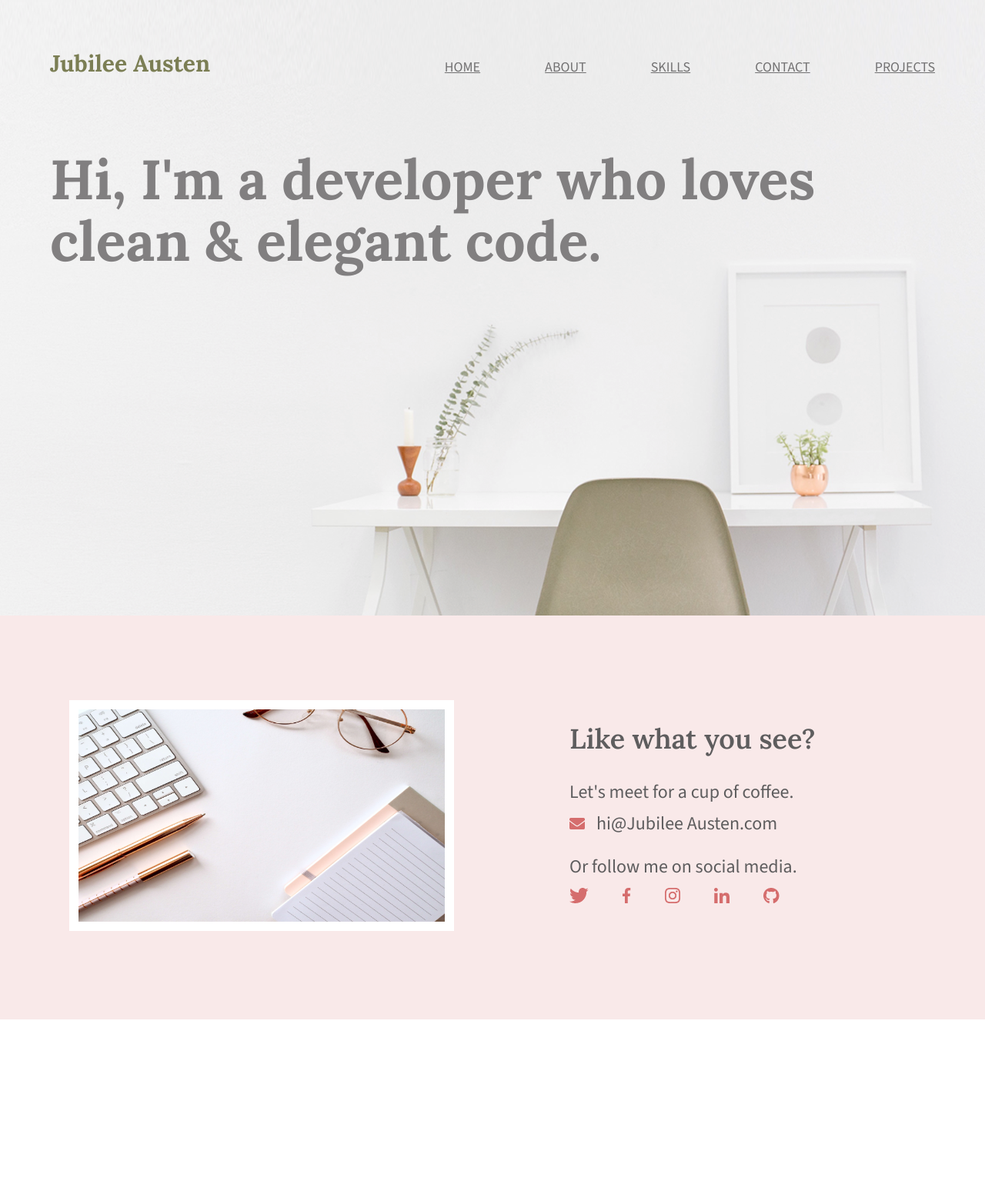
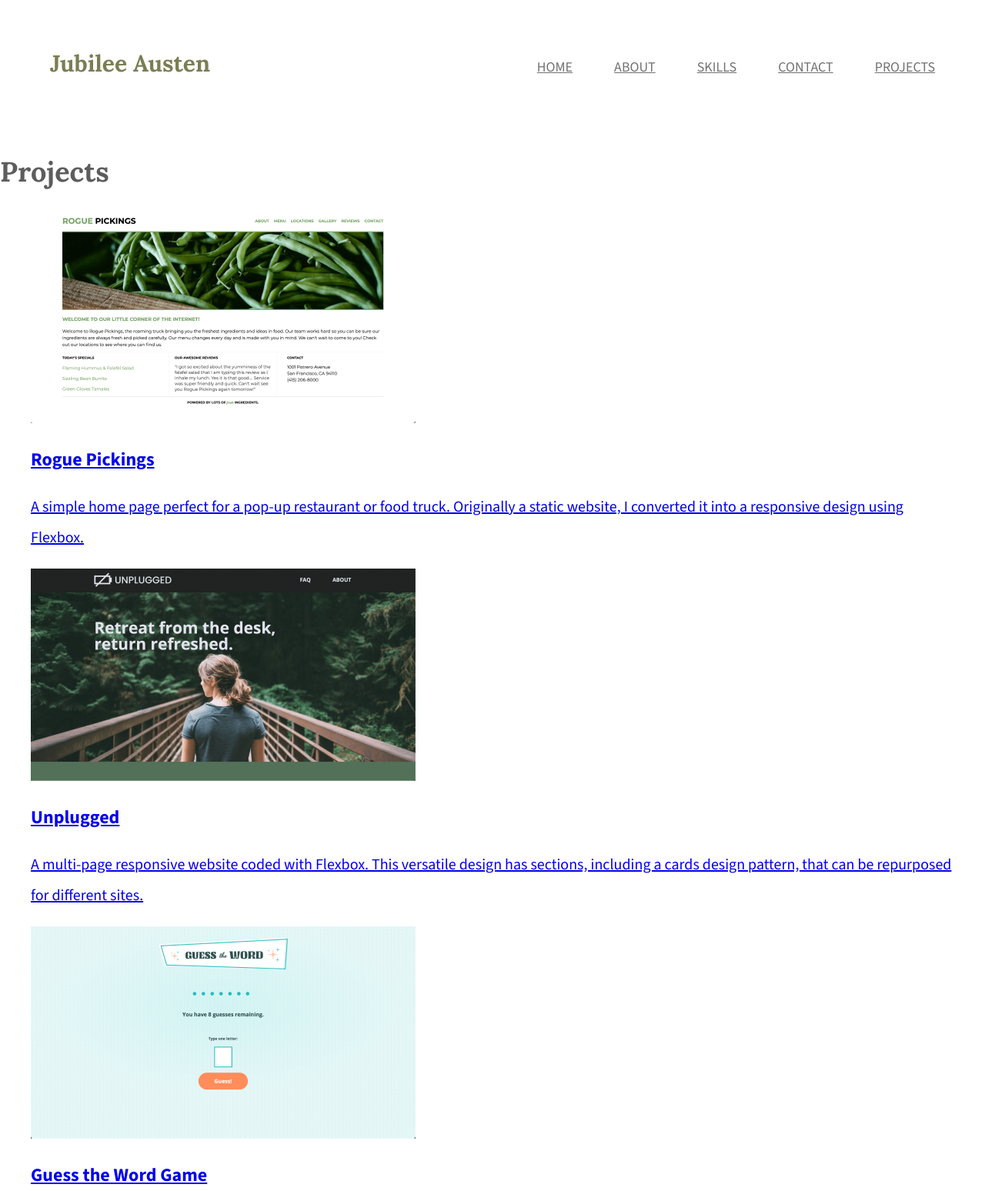
Before and after one commit to JanelleA/jubilee_austen, a plain HTML site: page projects/index.html in a window 1280 px wide. Shown: the top 1548 px of the page at 77% size. Before the commit the page ends 1325 px from the top, so only its background shows below. Drawn offline with nearby package versions, Linux system fonts and the light colour scheme.

Commit message:
Added project page content

```diff
--- a/css/main.css
+++ b/css/main.css
@@ -67,7 +67,7 @@ header nav ul {
 header nav ul li {
     display: inline-block;
     font-size: 18px;
-    padding-left: 80px;
+    padding-left: 50px;
     text-transform: uppercase;
 }
 
@@ -204,3 +204,8 @@ header h2 {
 #contact ul img {
     padding-right: 40px;
 }
+
+
+/****** Projects Page Styles ******/
+
+/****** Projects Page Header Styles ******/
--- a/projects/index.html
+++ b/projects/index.html
@@ -12,7 +12,7 @@
 </head>
 
 <body>
-    <header class="homepage-hero">
+    <header>
         <div class="content-wrapper">
             <h1>Jubilee Austen</h1>
             <nav>
@@ -24,12 +24,34 @@
                     <li><a href="#">Projects</a></li>
                 </ul>
             </nav>
-            <h2>Hi, I'm a developer who loves clean &amp; elegant code.</h2>
         </div>
     </header>
 
     <main>
-
+        <section id="projects">
+            <h2>Projects</h2>
+            <div class="content-wrapper">
+                <a href="https://skillcrush.github.io/206-rogue_pickings/" target="_blank">
+                    <img src="../img/rogue-pickings.png" alt="Rogue Pickings" >
+                    <h3>Rogue Pickings</h3>
+                    <p>A simple home page perfect for a pop-up restaurant or food truck. Originally a static website, I converted it into a responsive design using Flexbox.</p>
+                </a>
+            </div>
+            <div class="content-wrapper">
+                <a href="https://skillcrush.github.io/206-unplugged_retreat/" target="_blank">
+                    <img src="../img/unplugged.png" alt="Unplugged" >
+                    <h3>Unplugged</h3>
+                    <p>A multi-page responsive website coded with Flexbox. This versatile design has sections, including a cards design pattern, that can be repurposed for different sites.</p>
+                </a>
+            </div>
+            <div class="content-wrapper">
+                <a href="https://skillcrush.github.io/guess-the-word/" target="_blank">
+                    <img src="../img/guess-the-word-game.png" alt="Guess the word game" >
+                    <h3>Guess the Word Game</h3>
+                    <p>Players guess the word by entering one letter at a time. If the player guesses all the letters correctly before they use up their allotted guesses, they win!</p>
+                </a>
+            </div>
+        </section>
     </main>
 
     <footer id="contact">
```
